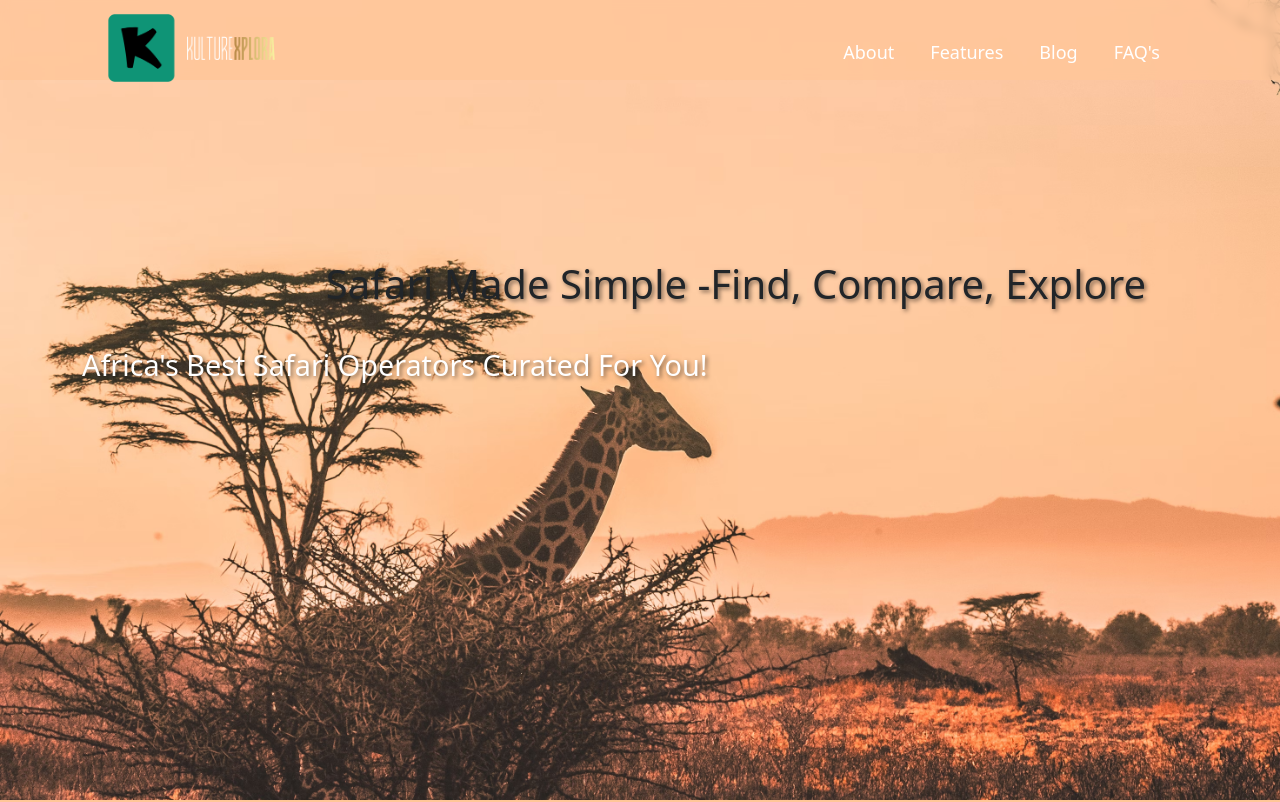
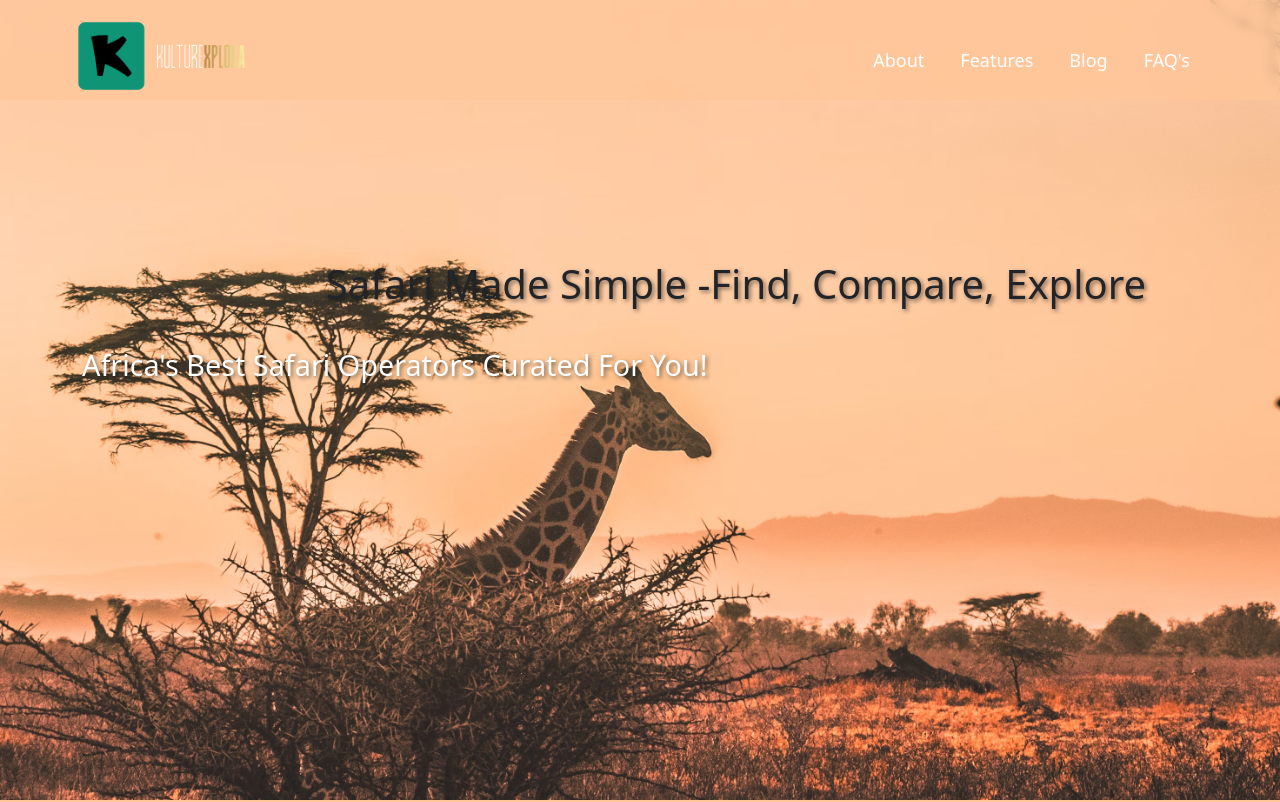
Before and after one commit to goWandar/toursearchengine, a React (Vite) app in the folder frontend/: page / in a window 1280 px wide. Shown: the top 802 px of the page. Built offline with nearby package versions, Linux system fonts and the light colour scheme; no server answers.

Commit message:
ui update

```diff
--- a/frontend/src/assets/_navbar.scss
+++ b/frontend/src/assets/_navbar.scss
@@ -1,6 +1,6 @@
 // breakpoint
 $mobile-breakpoint: 768px;
-$navbar-height: 80px; // 新增固定導航欄高度
+$navbar-height: 100px; // 新增固定導航欄高度
 $navbar-height-mobile: 60px; // 手機版導航欄高度
 $navbar-bg-color: rgba($secondary, 0.8); // 較淡的背景色
 // 確保頁面內容不被 navbar 遮擋
@@ -14,9 +14,10 @@ main {
 .navbar {
   background-color: $navbar-bg-color;
   position: fixed !important;
+  right: 0;
   top: 0;
   left: 0;
-  width: 100%;
+  width: auto;
   height: $navbar-height; // 設定固定高度
   transition: all 0.3s ease; // 修改 transition 包含所有屬性
   z-index: 1000;
@@ -30,37 +31,23 @@ main {
     display: flex;
     justify-content: space-between;
     align-items: center;
-    height: 100%;
+    height: calc(100% - 16px);
     padding: 0 2rem;
     position: relative;
+    max-width: 1200px;
+    margin: 0 auto;
 
-    @media (max-width: $mobile-breakpoint) {
-      padding: 0 1rem;
-    }
     // Logo 樣式
     .logo {
       height: 80px;
       transition: all 0.3s ease;
       @media (max-width: $mobile-breakpoint) {
-        height: 40px;
+        height: auto;
+        width: 100px;
       }
       &:hover {
         filter: drop-shadow(0 0 1em rgba(100, 108, 255, 0.6));
       }
-    }
-
-    // 桌面版和手機版 logo 控制
-    .desktop-logo {
-      display: block;
-      @media (max-width: $mobile-breakpoint) {
-        display: none;
-      }
-    }
-
-    .mobile-logo {
-      display: none;
-      @media (max-width: $mobile-breakpoint) {
-        display: block;
     }
   }
 }
@@ -204,21 +191,19 @@ main {
     }
   }
 }
-}
-/* 滾動後的樣式 */
+
 .navbar.scrolled {
   font-weight: bold;
   background-color: rgba(255, 255, 255, 0.5);
   box-shadow: 0 2px 10px rgba(0, 0, 0, 0.1);
-  height: 60px; // 滾動後變得更窄
-  @media (max-width: $mobile-breakpoint) {
-    height: 50px;
-  }
+  height: 60px;
   .logo {
-    height: 45px; // 滾動後 logo 更小
+    height: 45px;
 
     @media (max-width: $mobile-breakpoint) {
-      height: 35px;
+      height: auto;
+      width: 120px; // 滾動後稍微縮小一點
+    }
   }
 }
 .nav-item a {
@@ -230,9 +215,9 @@ main {
 }
 
 .hamburger span {
-    background-color: $secondary;
+  background-color: white;
 }
-}
+
 // 當選單打開時的樣式
 .navbar.menu-open {
   background-color: transparent;
--- a/frontend/src/components/Navbar.jsx
+++ b/frontend/src/components/Navbar.jsx
@@ -31,6 +31,8 @@ const Navbar = () => {
 
   return (
     <>
+      <section>
+        {' '}
         <nav
           className={`navbar ${isScrolled ? 'scrolled' : ''} ${
             isMobileMenuOpen ? 'menu-open' : ''
@@ -48,12 +50,6 @@ const Navbar = () => {
                   src='/Logos/png/ColorLogoNoBackground.png'
                   className='logo desktop-logo'
                   alt='KulturExplora Logo'
-              />
-              {/* 手機版 Logo */}
-              <img
-                src='/Logos/png/ColorLogo.png'
-                className='logo mobile-logo'
-                alt='KulturExplora Small Logo'
                 />
               </a>
             </h1>
@@ -93,6 +89,7 @@ const Navbar = () => {
             </ul>
           </div>
         </nav>
+      </section>
     </>
   );
 };
```
Lines whose indentation alone changed are shown as unchanged.
